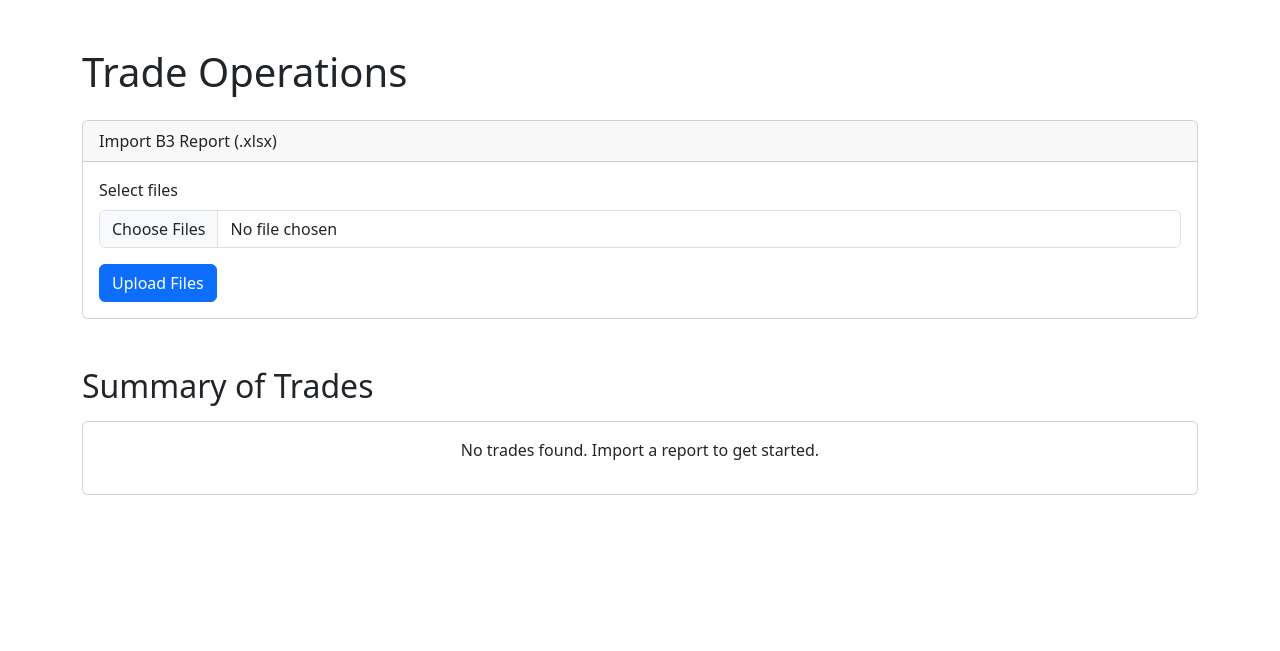
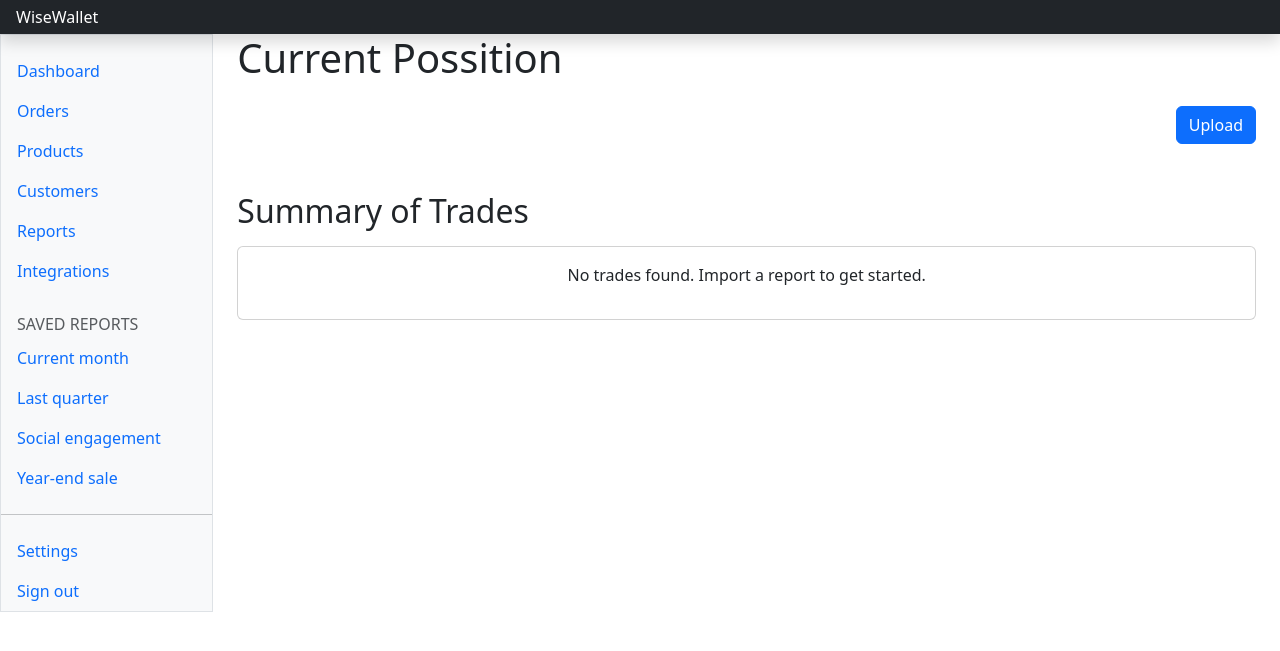
Before and after one commit to kollinslima/WiseWallet, a Django app: page /transactions/ in a window 1280 px wide. Shown: the top 651 px of the page. Run offline with Django 5.2, Linux system fonts and the light colour scheme; data that the repository does not hold is empty.

Commit message:
[WIP] Load tickers into main transaction page

```diff
--- a/static/templates/base.html
+++ b/static/templates/base.html
@@ -5,18 +5,27 @@
         <meta charset="utf-8">
         <meta name="viewport" content="width=device-width, initial-scale=1">
 
-        <title>Bootstrap demo</title>
+        <title>WiseWallet</title>
 
         <link href="https://cdn.jsdelivr.net/npm/bootstrap@5.3.7/dist/css/bootstrap.min.css" rel="stylesheet" integrity="sha384-LN+7fdVzj6u52u30Kp6M/trliBMCMKTyK833zpbD+pXdCLuTusPj697FH4R/5mcr" crossorigin="anonymous">
+        <link rel="stylesheet" href="https://cdn.jsdelivr.net/npm/bootstrap-icons@1.13.1/font/bootstrap-icons.min.css">
     </head>
     <body>
         <script src="https://cdn.jsdelivr.net/npm/bootstrap@5.3.7/dist/js/bootstrap.bundle.min.js" integrity="sha384-ndDqU0Gzau9qJ1lfW4pNLlhNTkCfHzAVBReH9diLvGRem5+R9g2FzA8ZGN954O5Q" crossorigin="anonymous"></script>
         <script src="https://cdn.jsdelivr.net/npm/@popperjs/core@2.11.8/dist/umd/popper.min.js" integrity="sha384-I7E8VVD/ismYTF4hNIPjVp/Zjvgyol6VFvRkX/vR+Vc4jQkC+hVqc2pM8ODewa9r" crossorigin="anonymous"></script>
         <script src="https://cdn.jsdelivr.net/npm/bootstrap@5.3.7/dist/js/bootstrap.min.js" integrity="sha384-7qAoOXltbVP82dhxHAUje59V5r2YsVfBafyUDxEdApLPmcdhBPg1DKg1ERo0BZlK" crossorigin="anonymous"></script>
 
-        <div class="my-5 container">
-            {% block content %}
-            {% endblock %}
+        {% include 'base_header.html' %}
+
+        <div class="container-fluid">
+            <div class="row">
+            {% include 'base_sidebar.html' %}
+
+            <main class="col-md-9 ms-sm-auto col-lg-10 px-md-4">
+                {% block main_content %}
+                {% endblock %}
+            </main>
+            </div>
         </div>
 
     </body>
--- /dev/null
+++ b/static/templates/base_header.html
@@ -0,0 +1,3 @@
+<header class="navbar sticky-top bg-dark flex-md-nowrap p-0 shadow" data-bs-theme="dark">
+    <a class="navbar-brand col-md-3 col-lg-2 me-0 px-3 fs-6 text-white" href="#">WiseWallet</a>
+</header>
--- /dev/null
+++ b/static/templates/base_sidebar.html
@@ -0,0 +1,55 @@
+<div class="sidebar border border-right col-md-3 col-lg-2 p-0 bg-body-tertiary">
+    <div class="offcanvas-md offcanvas-end bg-body-tertiary" tabindex="-1" id="sidebarMenu" aria-labelledby="sidebarMenuLabel">
+            <div class="offcanvas-header">
+                <h5 class="offcanvas-title" id="sidebarMenuLabel">WiseWallet</h5>
+                <button type="button" class="btn-close" data-bs-dismiss="offcanvas" data-bs-target="#sidebarMenu" aria-label="Close"></button>
+            </div>
+        <div class="offcanvas-body d-md-flex flex-column p-0 pt-lg-3 overflow-y-auto">
+            <ul class="nav flex-column">
+                <li class="nav-item">
+                    <a class="nav-link d-flex align-items-center gap-2 active" aria-current="page" href="#">Dashboard</a>
+                </li>
+                <li class="nav-item">
+                    <a class="nav-link d-flex align-items-center gap-2" href="#">Orders</a>
+                </li>
+                <li class="nav-item">
+                    <a class="nav-link d-flex align-items-center gap-2" href="#">Products</a>
+                </li>
+                <li class="nav-item">
+                    <a class="nav-link d-flex align-items-center gap-2" href="#">Customers</a>
+                </li>
+                <li class="nav-item">
+                    <a class="nav-link d-flex align-items-center gap-2" href="#">Reports</a>
+                </li>
+                <li class="nav-item">
+                    <a class="nav-link d-flex align-items-center gap-2" href="#">Integrations</a>
+                </li>
+            </ul>
+
+            <h6 class="sidebar-heading d-flex justify-content-between align-items-center px-3 mt-4 mb-1 text-body-secondary text-uppercase">
+                <span>Saved reports</span>
+                <!-- <a class="link-secondary" href="#" aria-label="Add a new report"> <svg class="bi" aria-hidden="true"><use xlink:href="#plus-circle"></use></svg> </a>  -->
+            </h6>
+            <ul class="nav flex-column mb-auto">
+                <li class="nav-item">
+                    <a class="nav-link d-flex align-items-center gap-2" href="#">Current month</a>
+                </li>
+                <li class="nav-item">
+                    <a class="nav-link d-flex align-items-center gap-2" href="#">Last quarter</a>
+                </li>
+                <li class="nav-item">
+                    <a class="nav-link d-flex align-items-center gap-2" href="#">Social engagement</a>
+                </li>
+                <li class="nav-item">
+                    <a class="nav-link d-flex align-items-center gap-2" href="#">Year-end sale</a>
+                </li> </ul> <hr class="my-3"> <ul class="nav flex-column mb-auto">
+                <li class="nav-item">
+                    <a class="nav-link d-flex align-items-center gap-2" href="#">Settings</a>
+                </li>
+                <li class="nav-item">
+                    <a class="nav-link d-flex align-items-center gap-2" href="#">Sign out</a>
+                </li>
+            </ul>
+        </div>
+    </div>
+</div>
--- a/transactions/templates/transactions/transactions.html
+++ b/transactions/templates/transactions/transactions.html
@@ -1,28 +1,11 @@
 {% extends "base.html" %}
 
-{% block content %}
+{% block main_content %}
 
-<h1 class="mb-4">Trade Operations</h1>
+<h1 class="mb-4">Current Possition</h1>
 
-<div class="card mb-4">
-    <div class="card-header">
-        Import B3 Report (.xlsx)
-    </div>
-    <div class="card-body">
-        <form method="post" enctype="multipart/form-data">
-            {% csrf_token %}
-            <div class="mb-3">
-                <label for="id_file_field" class="form-label">Select files</label>
-                <input type="file" name="file_field" multiple="" class="form-control" required="" id="id_file_field">
-            </div>
-            {% if form.file_field.errors %}
-                <div class="alert alert-danger">
-                    {{ form.file_field.errors }}
-                </div>
-            {% endif %}
-            <button type="submit" class="btn btn-primary">Upload Files</button>
-        </form>
-    </div>
+<div class="d-grid justify-content-end">
+    <a href="{% url 'root.upload' %}" class="btn btn-primary">Upload</a>
 </div>
 
 <h2 class="mt-5 mb-3">Summary of Trades</h2>
@@ -43,10 +26,7 @@
                 <tbody>
                     {% for item in summary %}
                         <tr>
-                            <td><a href="{% url 'transactions.detail' item.ticker %}">{{ item.ticker }}</a></td>
-                            <td>{{ item.total_quantity }}</td>
-                            <td>{{ item.total_value|floatformat:2 }}</td>
-                            <td>{{ item.average_price|floatformat:2 }}</td>
+                            <td><a href="{% url 'root.detail' item.ticker %}">{{ item.ticker }}</a></td>
                             <td>{{ item.institutions }}</td>
                         </tr>
                     {% endfor %}
--- a/transactions/urls.py
+++ b/transactions/urls.py
@@ -2,7 +2,7 @@ from . import views
 from django.urls import path
 
 urlpatterns = [
-    path('', views.TransactionsFileUploadFormView.as_view(), name='transactions'),
-    path('upload/success', views.TransactionsFileUploadSuccessView.as_view(), name='transactions.upload.success'),
-    path('<str:ticker>/', views.TransactionDetailView.as_view(), name='transactions.detail'),
+    path('', views.TransactionsView.as_view(), name='root'),
+    path('upload', views.TransactionsFileUploadFormView.as_view(), name='root.upload'),
+    path('<str:ticker>/', views.TransactionDetailView.as_view(), name='root.detail'),
 ]
--- a/transactions/views.py
+++ b/transactions/views.py
@@ -1,33 +1,16 @@
-from django.db.models import Sum
 from .forms import TransactionsFileUploadForm
 from .models import TradeOperation
 from .services import process_transactions_file
 from django.core.exceptions import ValidationError
+from django.db.models import Sum
+from django.urls import reverse_lazy
 from django.views.generic import TemplateView, ListView
 from django.views.generic.edit import FormView
 
 class TransactionsFileUploadFormView(FormView):
     form_class = TransactionsFileUploadForm
-    template_name = "transactions/transactions.html"
-    success_url = "upload/success"
-
-    def get_context_data(self, **kwargs):
-        context = super().get_context_data(**kwargs)
-
-        # Summary of trades. 'C' means 'Compra' (Buy)
-        summary = TradeOperation.objects.filter(operation='C').values('ticker').annotate(
-            total_quantity=Sum('quantity'),
-            total_value=Sum('value'),
-        ).order_by('ticker')
-
-        # Calculate average price and get institutions for each ticker
-        for item in summary:
-            item['average_price'] = item['total_value'] / item['total_quantity'] if item['total_quantity'] > 0 else 0
-            institutions = TradeOperation.objects.filter(ticker=item['ticker']).values_list('institution', flat=True).distinct()
-            item['institutions'] = ", ".join(list(institutions))
-
-        context['summary'] = summary
-        return context
+    template_name = "transactions/transactions_upload.html"
+    success_url = reverse_lazy('root')
 
     def form_valid(self, form):
         files = form.cleaned_data["file_field"]
@@ -39,8 +22,16 @@ class TransactionsFileUploadFormView(FormView):
             return self.form_invalid(form)
         return super().form_valid(form)
 
-class TransactionsFileUploadSuccessView(TemplateView):
-    template_name = "transactions/transactions_upload_success.html"
+class TransactionsView(TemplateView):
+    template_name = "transactions/transactions.html"
+
+    def get_context_data(self, **kwargs):
+        context = super().get_context_data(**kwargs)
+
+        summary = TradeOperation.objects.all()
+
+        context['summary'] = summary
+        return context
 
 
 class TransactionDetailView(ListView):
```
Also changed, not shown: other parts of transactions/templates/transactions/transactions.html (+1 -1 lines), transactions/templates/transactions/transactions_upload.html (added, +26 -0 lines), transactions/templates/transactions/transactions_upload_success.html (deleted, +0 -7 lines).
